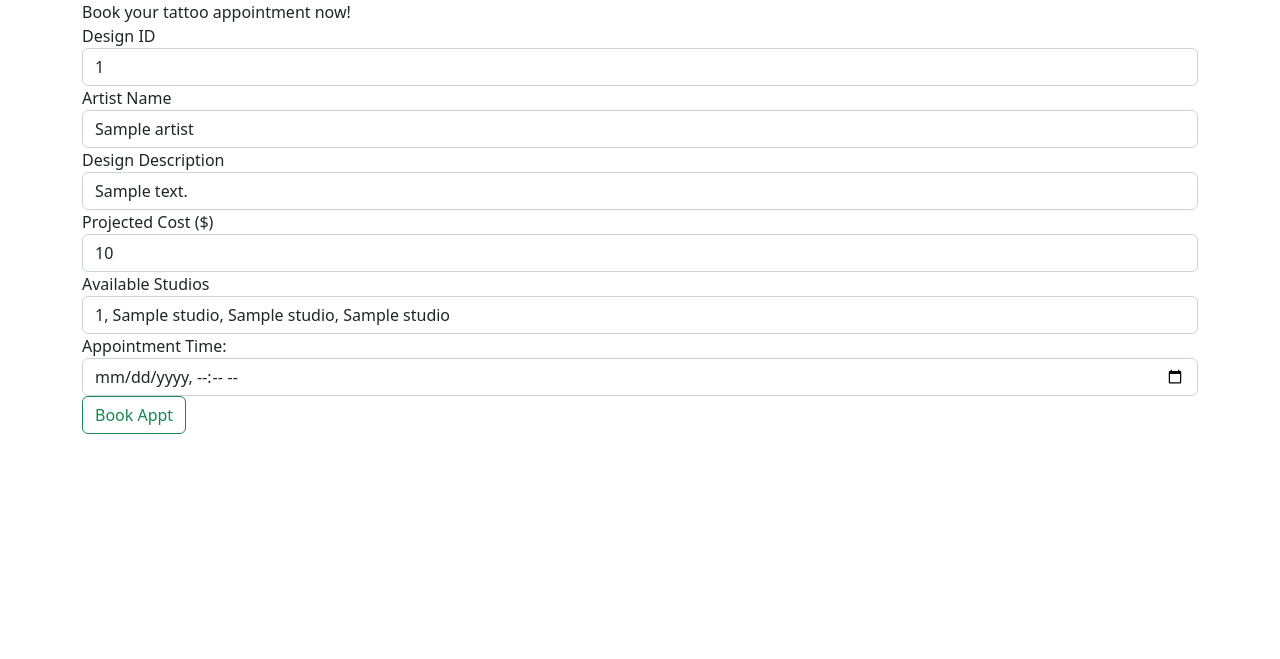
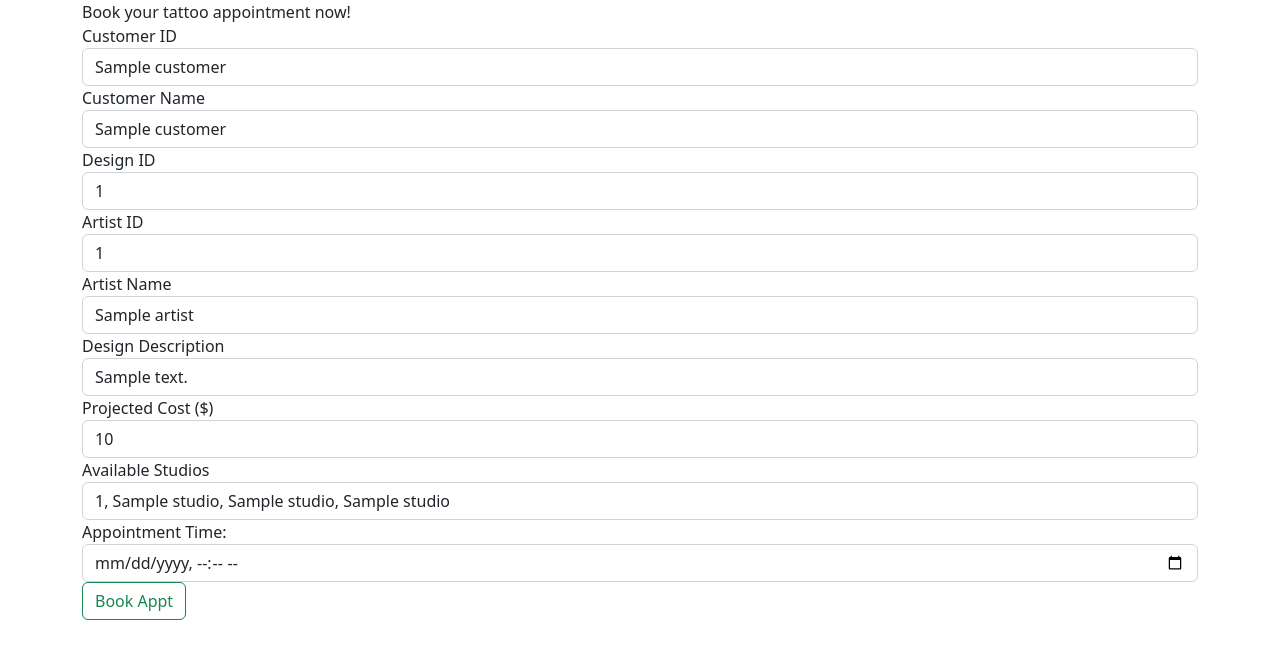
Before and after one commit to DylanGnatz/ink-bazaar, a Flask app: template webserver/templates/book.html in a window 1280 px wide. Shown: the part 80-739 px from the top of the page. Run offline with Flask 2, Linux system fonts and the light colour scheme; the template is opened without the code that fills it: most values are stand-ins (such as "Sample title", 1, 10 or a date in 2020); parts of the project's set-up code (start-up, migrations or seed data) failed here and were passed over; some libraries are stand-ins or nearby versions.

Commit message:
add new appointment functionality

```diff
--- a/webserver/server.py
+++ b/webserver/server.py
@@ -21,6 +21,8 @@ from flask import Flask, request, render_template, g, redirect, Response
 
 tmpl_dir = os.path.join(os.path.dirname(os.path.abspath(__file__)), 'templates')
 app = Flask(__name__, template_folder=tmpl_dir)
+
+USER_ID = 2
 
 
 #
@@ -280,7 +282,7 @@ def getstudio(studioid=None):
 def appointments():
   print(request.args)
 
-  sqlquery = "SELECT appointments.appointment_id, customers.name, artists.name, designs.description, appointments.start_time, appointments.end_time, appointments.projected_cost, studio.address, payments.amount, artists.artist_id, customers.customer_id, designs.design_id, studio.studio_id, payments.payment_id FROM appointments JOIN customers ON appointments.customer_id = customers.customer_id JOIN artists ON appointments.artist_id = artists.artist_id JOIN designs ON appointments.design_id = designs.design_id JOIN studio ON appointments.studio_id = studio.studio_id JOIN payments ON appointments.payment_id = payments.payment_id;"
+  sqlquery = "SELECT appointments.appointment_id, customers.name, artists.name, designs.description, appointments.start_time, appointments.end_time, appointments.projected_cost, studio.address, payments.amount, artists.artist_id, customers.customer_id, designs.design_id, studio.studio_id, payments.payment_id FROM appointments LEFT JOIN customers ON appointments.customer_id = customers.customer_id LEFT JOIN artists ON appointments.artist_id = artists.artist_id LEFT JOIN designs ON appointments.design_id = designs.design_id LEFT JOIN studio ON appointments.studio_id = studio.studio_id LEFT JOIN payments ON appointments.payment_id = payments.payment_id;"
   #
   # example of a database query
   #
@@ -546,9 +548,44 @@ def bookappt(designid=None):
     bookings.append(result)
   cursor.close()
   appt_options['bookings'] = bookings
-  print(appt_options)
+  query4 = "SELECT customer_id, name FROM customers WHERE customer_id = {}".format(USER_ID)
+  cursor = g.conn.execute(query4)
+  for result in cursor:
+    customer = result
+  cursor.close()
+  appt_options['customer'] = customer
   context = dict(data = appt_options)
   return render_template("book.html", **context)
+
+
+@app.route('/createappt', methods=['POST'])
+def createappt():
+  customerid = request.form['customerid']
+  designid = request.form['designid']
+  artistid = request.form['artistid']
+  studioid = request.form['studioid']
+  appttime = request.form['appttime']
+  cost = request.form['designcost']
+
+  appttime = str(appttime.replace('T', ' '))
+  idquery = "SELECT MAX(appointment_id) FROM appointments"
+  cursor = g.conn.execute(idquery)
+  for result in cursor:
+    max_id = result
+  cursor.close()
+  max_id = int(max_id[0])
+  print(customerid)
+  print(designid)
+  print(artistid)
+  print(studioid)
+  print(appttime)
+  insertquery = "INSERT INTO appointments VALUES({}, '{}', NULL, {}, {}, {}, {}, NULL, {})".format(max_id+1, appttime, cost, artistid, designid, customerid, studioid)
+  #cursor = g.conn.execute(sqlquery)
+  #cursor.close()
+  #context = None
+  #return render_template("artists.html", **context)
+  g.conn.execute(insertquery)
+  return redirect('/appointments')
 
 
 # Example of adding new data to the database
--- a/webserver/templates/book.html
+++ b/webserver/templates/book.html
@@ -11,20 +11,25 @@
 Book your tattoo appointment now!
 <form method = "POST" action = "/createappt">
   <div class="form-group" >
+  	<label for="exampleFormControlInput1">Customer ID</label>
+    <input type="text" class="form-control" id="exampleFormControlInput1" value="{{data.customer[0]}}" name="customerid" readonly>
+    <label for="exampleForontrolInput1">Customer Name</label>
+    <input type="text" class="form-control" id="exampleFormControlInput1" value="{{data.customer[1]}}" name="customername" readonly>
   	<label for="exampleFormControlInput1">Design ID</label>
-    <input type="text" class="form-control" id="exampleFormControlInput1" value="{{data.design.id}}" readonly>
-
+    <input type="text" class="form-control" id="exampleFormControlInput1" value="{{data.design.id}}" name="designid" readonly>
+   <label for="exampleFormControlInput1">Artist ID</label>
+    <input type="text" class="form-control" id="exampleFormControlInput1" value="{{data.design.artistid}}" name="artistid" readonly>
   <label for="exampleFormControlInput1">Artist Name</label>
-    <input type="text" class="form-control" id="exampleFormControlInput1" value="{{data.design.artist}}" readonly>
+    <input type="text" class="form-control" id="exampleFormControlInput1" value="{{data.design.artist}}" name="artistname" readonly>
   <label for="exampleFormControlInput1">Design Description</label>
     <input type="text" class="form-control" id="exampleFormControlInput1" value="{{data.design.desc}}" readonly>
     <label for="exampleFormControlInput1">Projected Cost ($)</label>
-    <input type="text" class="form-control" id="exampleFormControlInput1" value="{{data.design.cost}}" readonly>
+    <input type="text" class="form-control" id="exampleFormControlInput1" value="{{data.design.cost}}" name="designcost" readonly>
 
     <label for="exampleFormControlSelect1">Available Studios</label>
-    <select class="form-control" id="exampleFormControlSelect1">
+    <select class="form-control" id="exampleFormControlSelect1" name="studioid">
     {% for studio in data.studios %}
-      <option>{{studio[0]}}, {{studio[1]}}, {{studio[2]}}, {{studio[3]}}</option>
+      <option value="{{studio[4]}}">{{studio[0]}}, {{studio[1]}}, {{studio[2]}}, {{studio[3]}}</option>
     {% endfor %}
     </select>
     <label for="appttime">Appointment Time:</label>
--- a/webserver/templates/index.html
+++ b/webserver/templates/index.html
@@ -31,7 +31,7 @@
         <a class="navbar-brand" href="/appointments"> Appointments</a>
         <a class="navbar-brand" href="/billing"> Billing</a>
         <a class="navbar-brand" href="/studios"> Studios</a>
-        <a class="navbar-brand" href="/profile"> Profile</a>
+        <a class="navbar-brand" href="/profile/2"> Profile</a>
 
     </nav>
   <div class="container">
```
